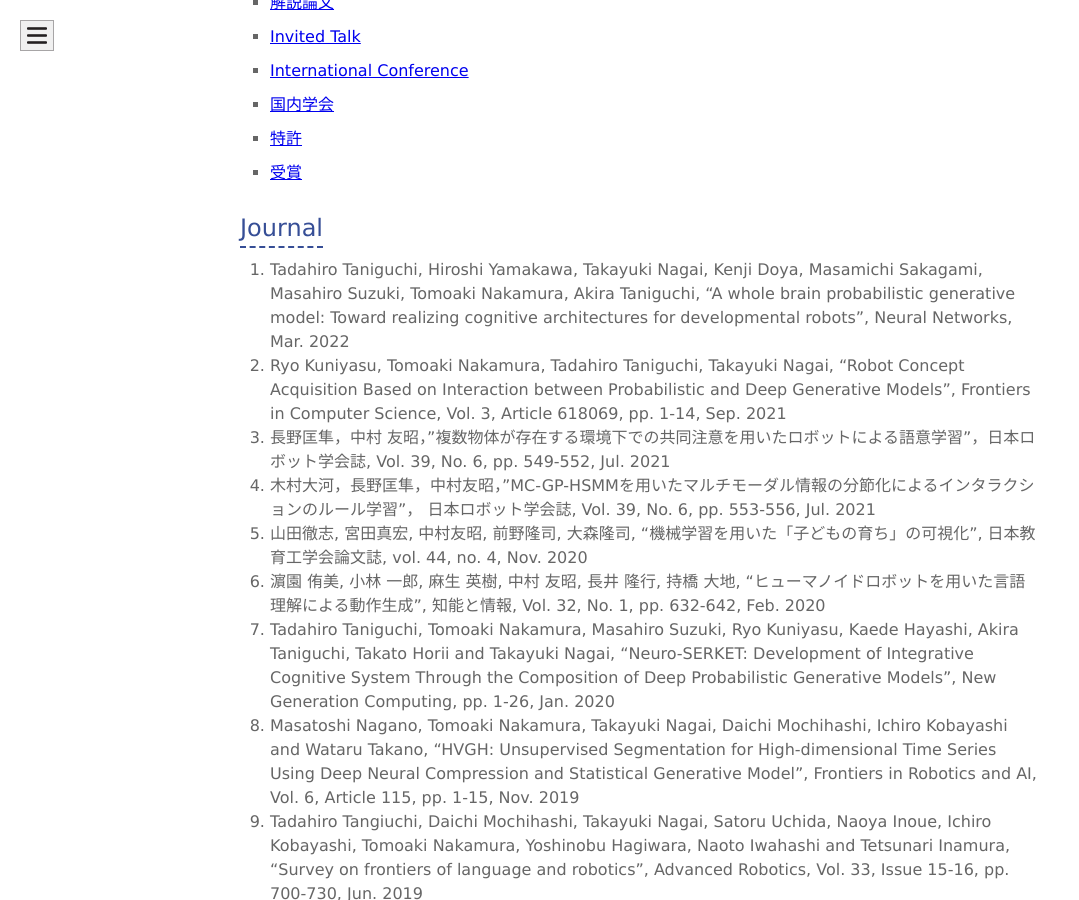
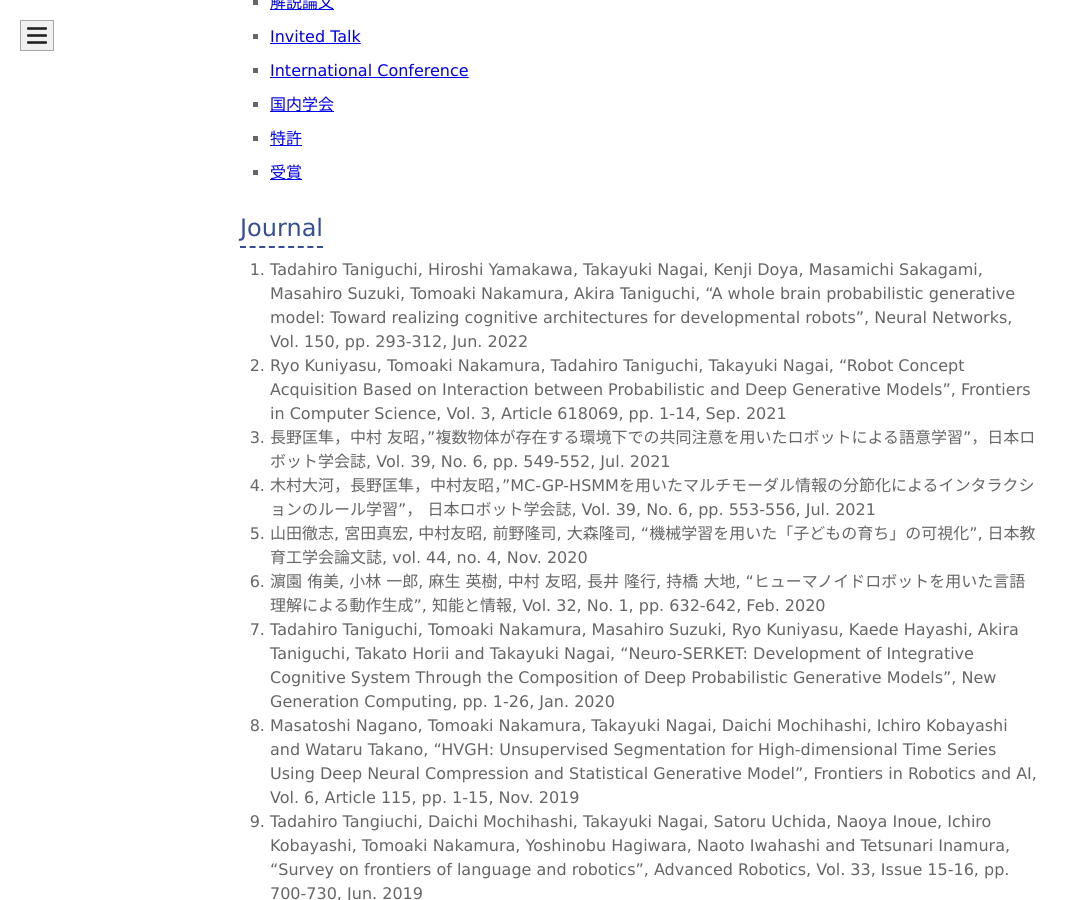
Before and after one commit to naka-lab/naka-lab.github.io, a Jekyll site: the page built from subpages/pub.md, in a window 1280 px wide and 900 px high, scrolled down 693 px. Shown: the whole window, without its empty margins (0-1079 px from the left). Built offline with Jekyll 4.4.1, drawn with Linux system fonts in a browser that asks for light colours.

Commit message:
Update pub.md

```diff
--- a/subpages/pub.md
+++ b/subpages/pub.md
@@ -15,7 +15,7 @@ layout: default
 
 
 ## Journal
-1. Tadahiro Taniguchi, Hiroshi Yamakawa, Takayuki Nagai, Kenji Doya, Masamichi Sakagami, Masahiro Suzuki, Tomoaki Nakamura, Akira Taniguchi, "A whole brain probabilistic generative model: Toward realizing cognitive architectures for developmental robots", Neural Networks, Mar. 2022
+1. Tadahiro Taniguchi, Hiroshi Yamakawa, Takayuki Nagai, Kenji Doya, Masamichi Sakagami, Masahiro Suzuki, Tomoaki Nakamura, Akira Taniguchi, "A whole brain probabilistic generative model: Toward realizing cognitive architectures for developmental robots", Neural Networks, Vol. 150, pp. 293-312, Jun. 2022
 1. Ryo Kuniyasu, Tomoaki Nakamura, Tadahiro Taniguchi, Takayuki Nagai, "Robot Concept Acquisition Based on Interaction between Probabilistic and Deep Generative Models", Frontiers in Computer Science, Vol. 3, Article 618069, pp. 1-14, Sep. 2021
 1. 長野匡隼，中村 友昭，"複数物体が存在する環境下での共同注意を用いたロボットによる語意学習"，日本ロボット学会誌, Vol. 39, No. 6, pp. 549-552, Jul. 2021
 1. 木村大河，長野匡隼，中村友昭，"MC-GP-HSMMを用いたマルチモーダル情報の分節化によるインタラクションのルール学習"， 日本ロボット学会誌, Vol. 39, No. 6, pp. 553-556, Jul. 2021
```
